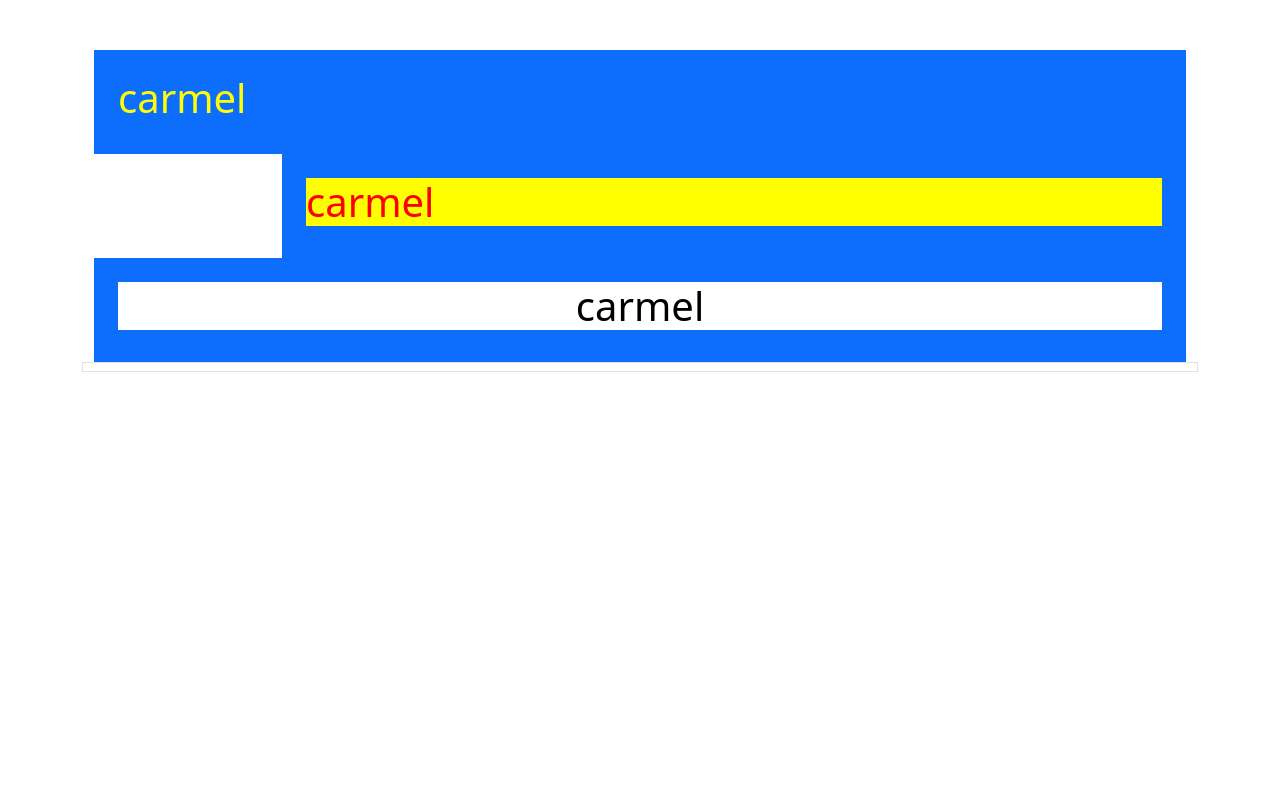
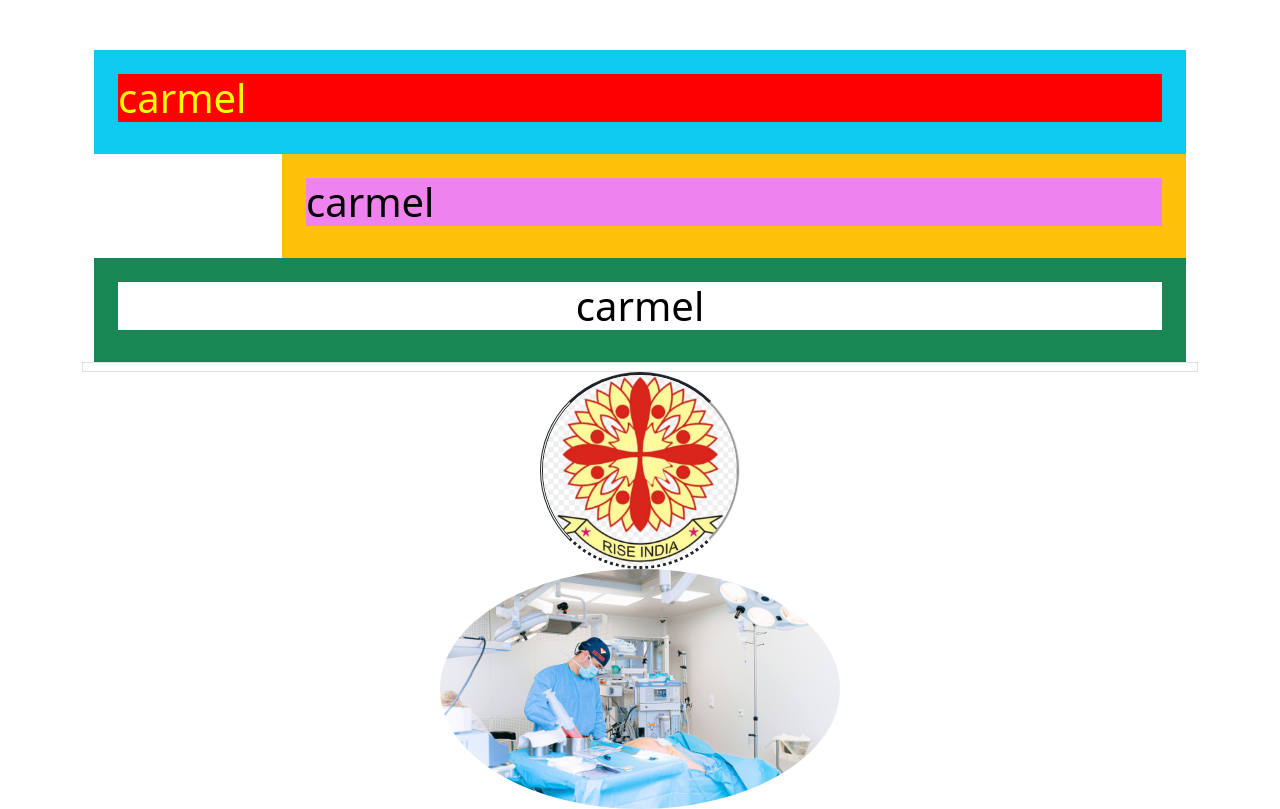
Before and after one commit to rjoealexsj/carmelIMS, a React (Create React App) app: page / in a window 1280 px wide. Built offline with nearby package versions, Linux system fonts and the light colour scheme.

Commit message:
boder-down,right,left and right

```diff
--- a/src/components/Belowbar.js
+++ b/src/components/Belowbar.js
@@ -1,28 +1,45 @@
 import React, { Component } from 'react'
-import {boderSolid} from 'reactstrap';
+import img1 from '../img/img1.jpg';
+import slide1 from '../img/slide1.jpg';
 export default class Belowbar extends Component {
     render() {
         return (
             <div>
                    <div className='container' style={{paddingtop:'10px'}}>
-     <div className='textTop p-4 bg-primary'>
-       <h1 style={{color: 'yellow', }}> carmel </h1>
+     <div className='textTop p-4 bg-info'>
+       <h1 style={{color: 'yellow',backgroundColor:'red' }}> carmel </h1>
             </div>
 </div>
 
 <div className='container' style={{paddingLeft:'200px'}}>
-     <div className='text-left p-4 bg-primary'>
-       <h1 style={{color: 'red', backgroundColor:'yellow'}}> carmel </h1>
+     <div className='text-left p-4 bg-warning'>
+       <h1 style={{color: 'black', backgroundColor:'violet'}}> carmel </h1>
             </div>
 </div>
 <div className='container' style={{paddingCenter:'50px'}}>
-     <div className='text-center p-4 bg-primary'>
+     <div className='text-center p-4 bg-success'>
        <h1 style={{color: 'black', backgroundColor:'white'}}> carmel </h1>
             </div>
 </div>
 <div className='border' style={{borderBlockStartColor:50}}>
   <h5 style={{color:'blak'}}> </h5>
    </div>
+
+   <div>
+   <center>
+    <img src={img1} style={{width:'200px', borderRadius
+    :'50%', borderBottomStyle:'dotted', borderTopStyle:'solid', borderLeftStyle:'double', borderRightStyle:'groove'}}/>
+    </center>
+
+   </div>
+
+   <div>
+   <center>
+    <img src={slide1} style={{width:'400px', borderRadius
+    :'50%'}}/>
+        </center>
+
+   </div>
             </div>
         )
     }
```
